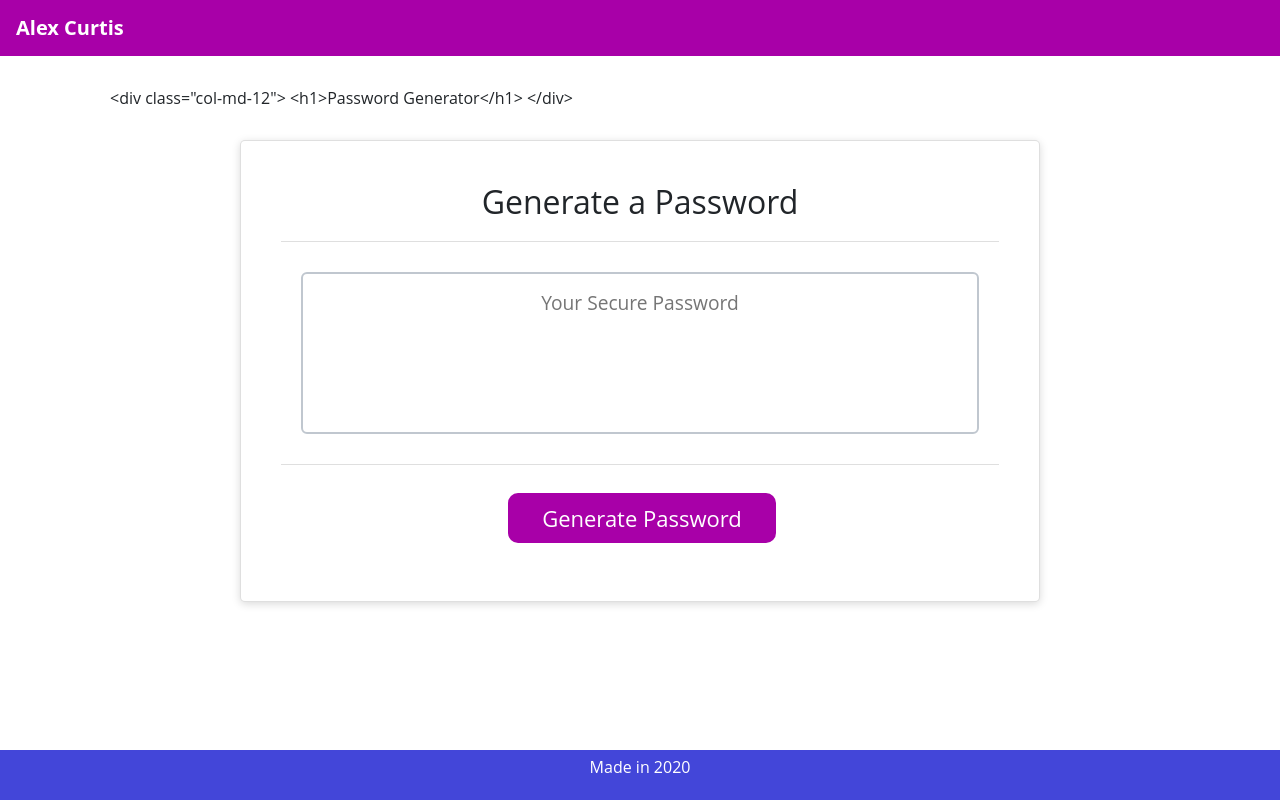
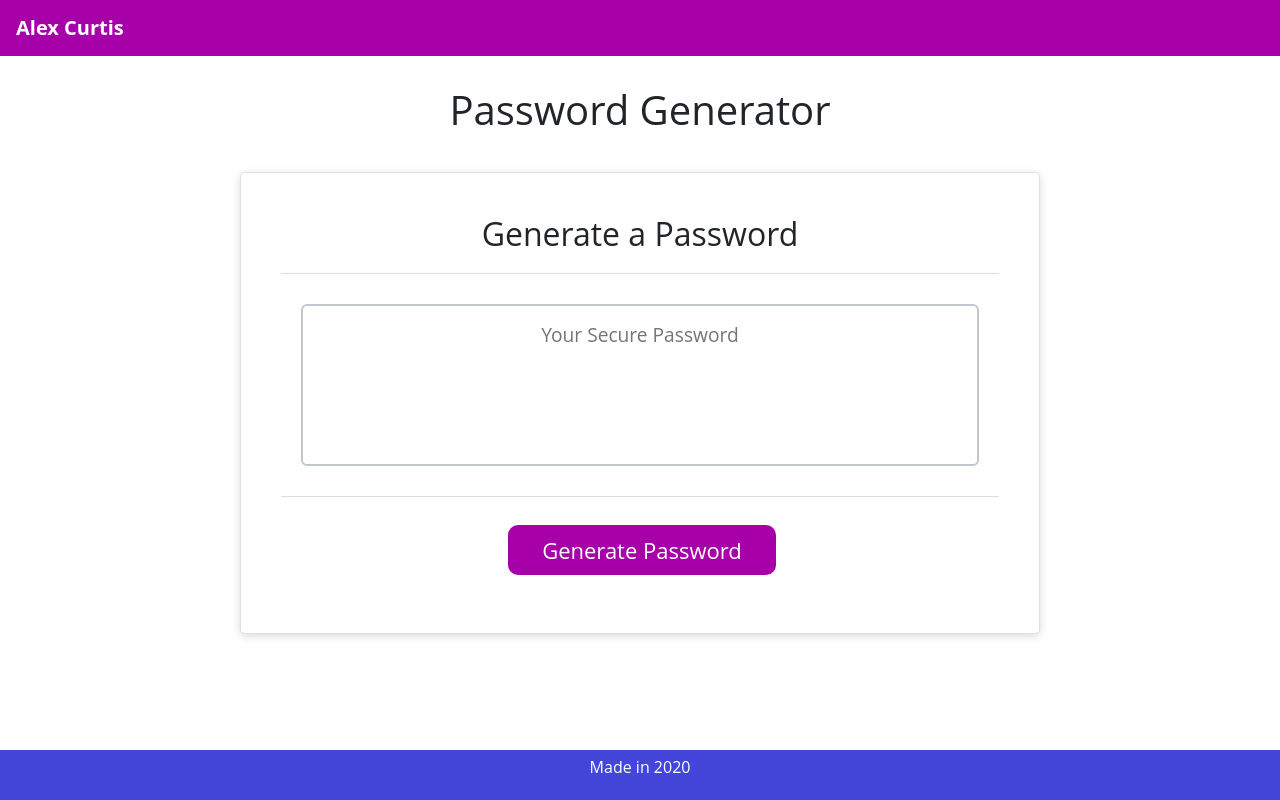
Before and after one commit to accurtis18/accurtis18.github.io-assignment3, a plain HTML site: page index.html in a window 1280 px wide. Drawn offline with nearby package versions, Linux system fonts and the light colour scheme.

Commit message:
html fix after using wrong title tag

```diff
--- a/index.html
+++ b/index.html
@@ -11,22 +11,22 @@
     </head>
 <body>
 
-      <!-- Header. -->
+      <!-- Title Bar. -->
     <nav class="navbar navbar-expand-lg navbar-dark font-weight-bold" style="background-color: hsl(300, 100%, 33%); ">
         <a class="navbar-brand" href="#">Alex Curtis</a>
     </nav>
 
-      <!-- Title of page -->
+      <!-- Header -->
     <article class="container">
-        <title class="row header">
+        <header class="row header">
             <div class="col-md-12">
                 <h1>Password Generator</h1>
             </div>
-        </title>
+        </header>
 
           <!-- Card Stile Layout and text area. -->
         <div class="row">
-            <div class="col-md-12">
+            <section class="col-md-12">
                 <div class="card">
                     <div class="card-header">
                       <h2>Generate a Password</h2>
@@ -42,7 +42,7 @@
                     <div class="card-footer">
                       <button id="generate" class="btn">Generate Password</button>
                     </div>
-                  </div>
+                </div>
             </section>
         </div>
     </article>
```
